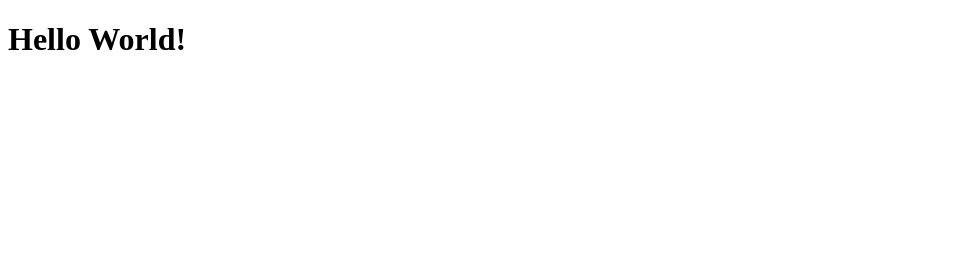
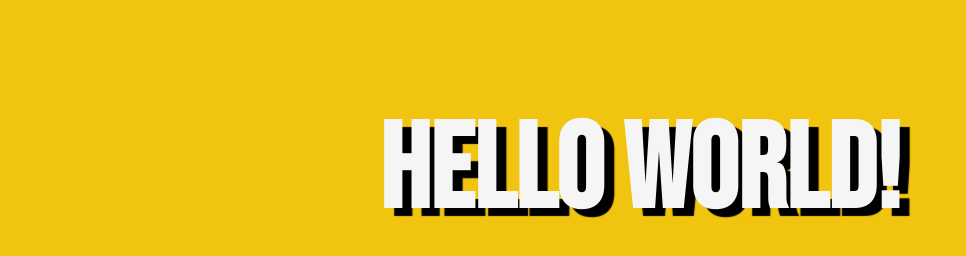
Before and after one commit to CodeJohnGlenx/codejohnglenxhelloworld.github.io, a plain HTML site: page index.html in a window 1280 px wide. Shown: the whole page, without its empty margins (0-966 px from the left). Drawn offline with Linux system fonts and the light colour scheme.

Commit message:
Update index.html

```diff
--- a/index.html
+++ b/index.html
@@ -3,8 +3,11 @@
     <head>
         <meta charset="utf-8">
         <title>Hello World!</title>
+        <link href="styles/style.css" rel="stylesheet">
+        <link href="https://fonts.googleapis.com/css2?family=Bebas+Neue&display=swap" rel="stylesheet">
     </head>
     <body>
         <h1>Hello World!</h1>
+        <script src="scripts/main.js"></script>
     </body>
 </html>
```
